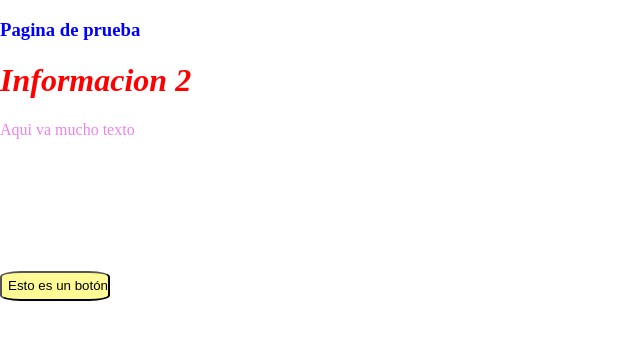
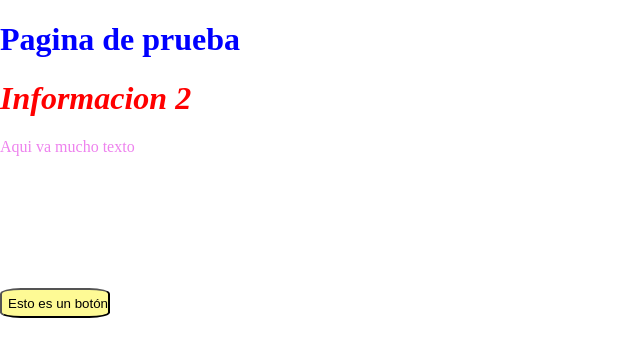
Before and after one commit to crisair/ejercicio-2.0, a website: page index.html in a window 1280 px wide. Shown: the whole page, without its empty margins (0-640 px from the left). Drawn offline with Linux system fonts and the light colour scheme.

Commit message:
cambio 3

```diff
--- a/index.html
+++ b/index.html
@@ -12,7 +12,7 @@
     <body>
         <header >
 
-            <h3 class="titulo1">Pagina de prueba</h3>
+            <h1 class="titulo1">Pagina de prueba</h1>
             <h1 class="titulos">Informacion 2</h1>
         </header>
         <section>
```
